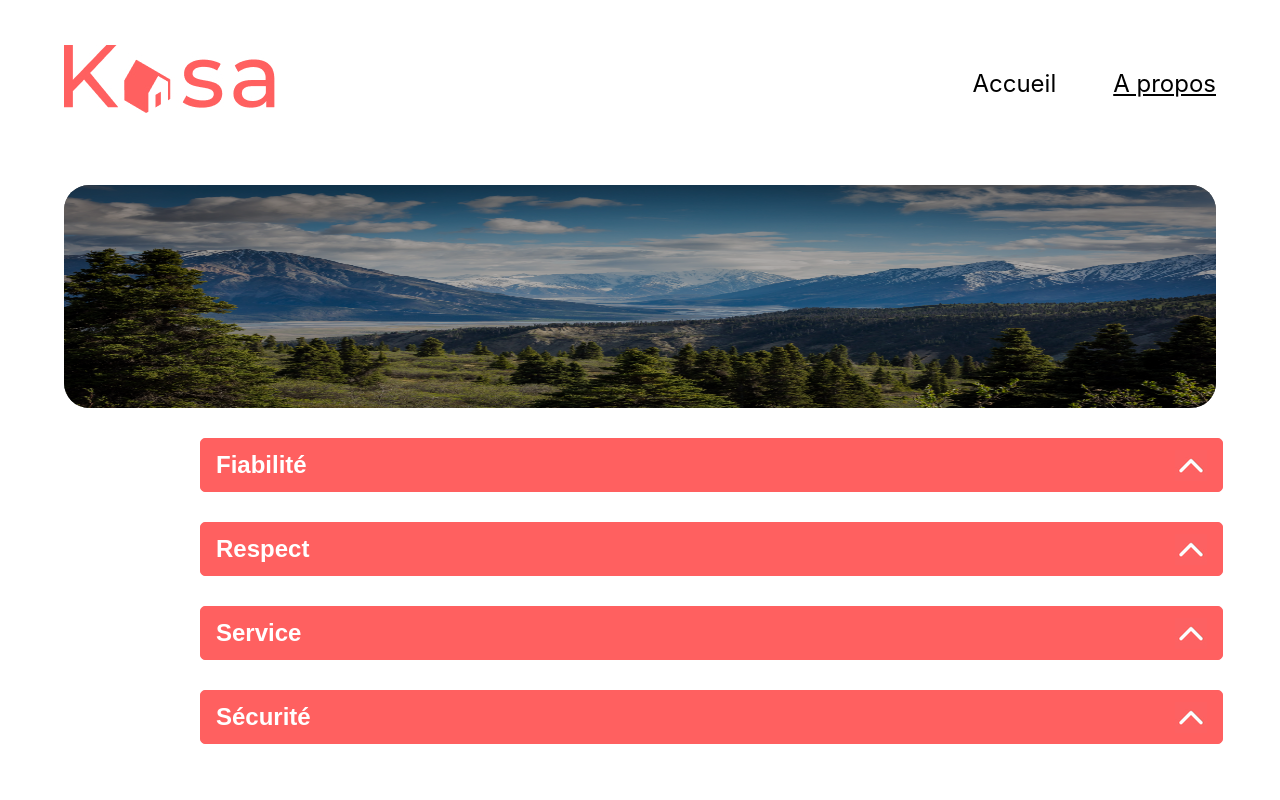
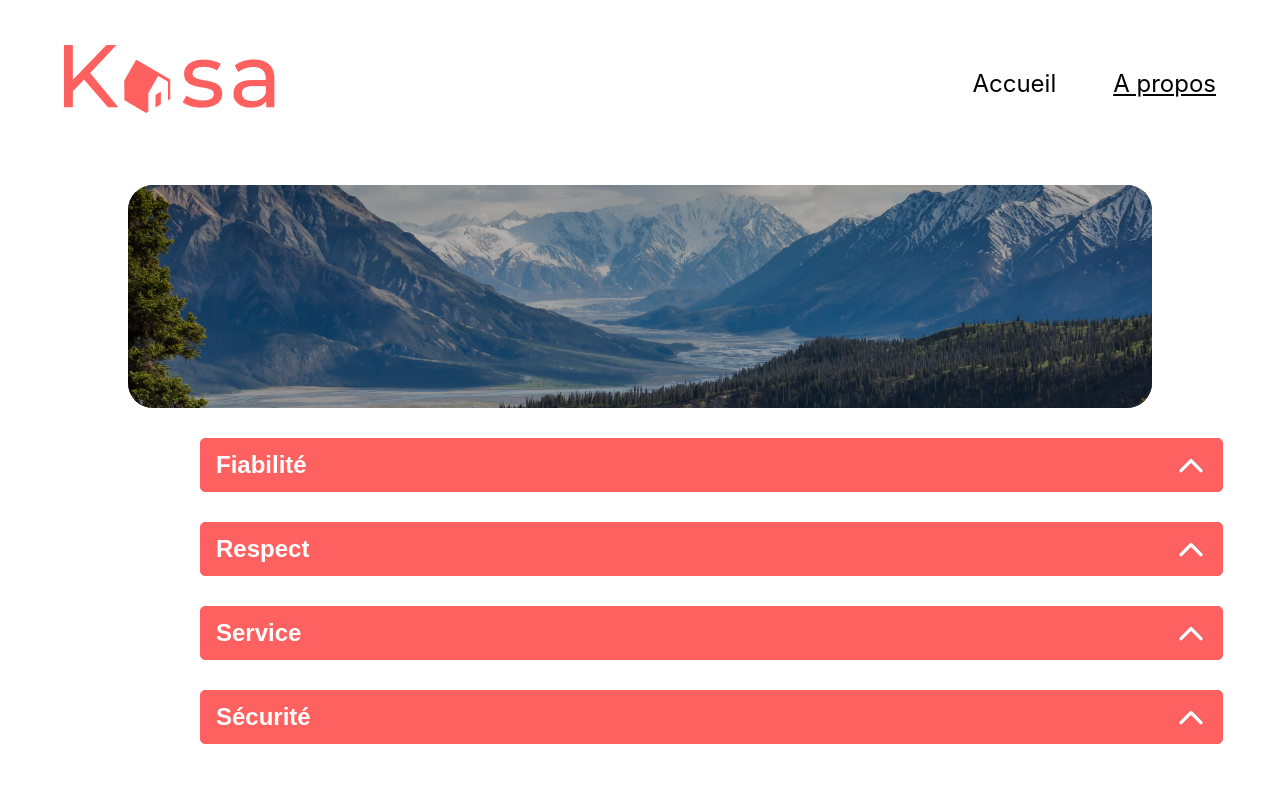
Before and after one commit to AlmostH/kasa, a React (Create React App) app: page /apropos in a window 1280 px wide. Shown: the top 800 px of the page. Built offline with nearby package versions, Linux system fonts and the light colour scheme.

Commit message:
modif  scss banners backgound

```diff
--- a/src/css/banner.scss
+++ b/src/css/banner.scss
@@ -10,14 +10,14 @@ $background-color_1: black;
 	flex-wrap: wrap;
 	justify-content: center;
 	align-content: center;
-	background: url(../images/banner_background.jpg);
-	background-size: 100% 100%;
+	background: url(../images/banner_background.jpg) no-repeat center;
+
 }
 .banner_wrapper {
 	background-color: $background-color_1;
 	margin: 63px auto 0 auto;
 	mix-blend-mode: darken;
-	width: 90%;
+	width: 80%;
 	height: 223px;
 	border-radius: 25px;
 }
--- a/src/css/bannerabout.scss
+++ b/src/css/bannerabout.scss
@@ -10,14 +10,14 @@ $background-color_1: black;
 	flex-wrap: wrap;
 	justify-content: center;
 	align-content: center;
-	background: url(../images/banner_about.png);
-	background-size: 100% 100%;
+	background: url(../images/banner_about.png) no-repeat center;
+
 }
 .banner_wrap {
 	background-color: $background-color_1;
 	margin: 63px auto 0 auto;
 	mix-blend-mode: darken;
-	width: 90%;
+	width: 80%;
 	height: 223px;
 	border-radius: 25px;
 }
```
